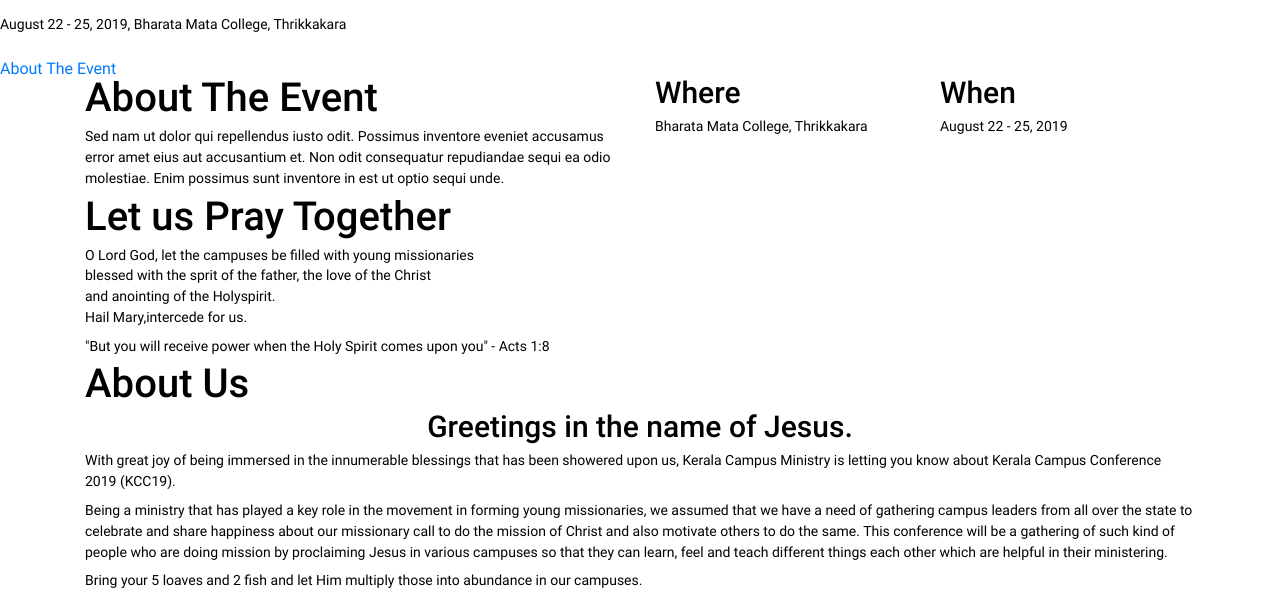
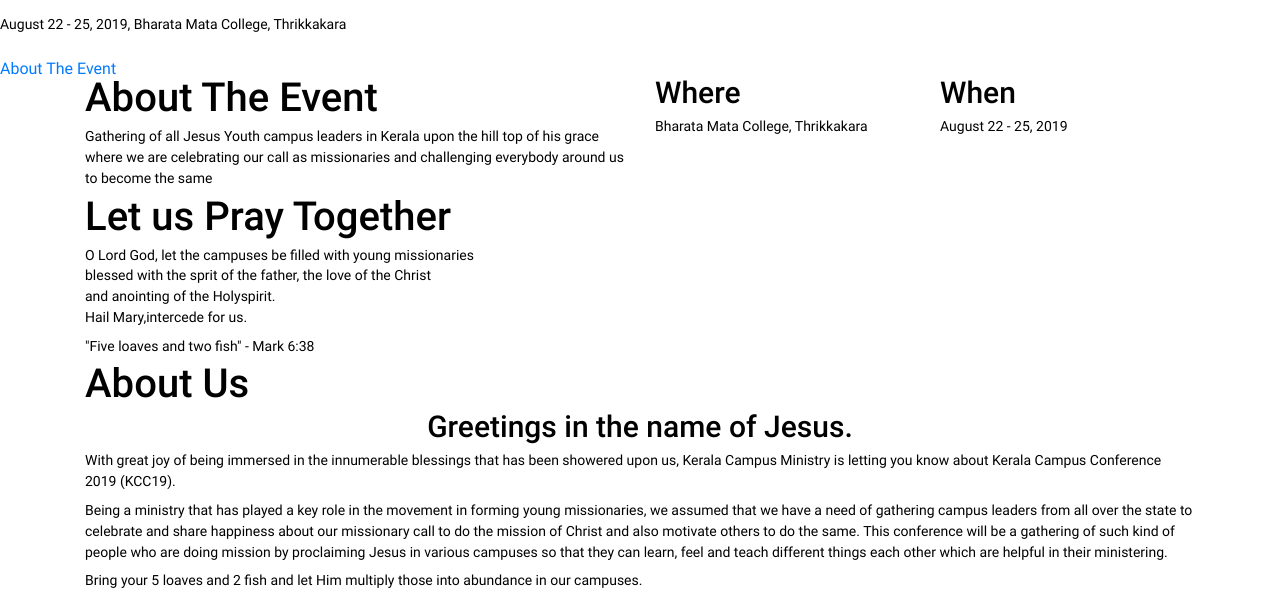
Before and after one commit to lijoev/KCC, a Django app: template src/jycampus/apps/common/templates/common/index.html in a window 1280 px wide. Shown: the part 327-923 px from the top of the page. Run offline with Django 3.2, Linux system fonts and the light colour scheme; the template is opened without the code that fills it, so the values that code supplies are empty; some libraries are stand-ins or nearby versions.

Commit message:
added about the program and changed the WOG

```diff
--- a/src/jycampus/apps/common/templates/common/index.html
+++ b/src/jycampus/apps/common/templates/common/index.html
@@ -90,9 +90,8 @@
         <div class="row">
           <div class="col-lg-6">
             <h2>About The Event</h2>
-            <p>Sed nam ut dolor qui repellendus iusto odit. Possimus inventore eveniet accusamus error amet eius aut
-              accusantium et. Non odit consequatur repudiandae sequi ea odio molestiae. Enim possimus sunt inventore in
-              est ut optio sequi unde.</p>
+            <p> Gathering of all Jesus Youth campus leaders in Kerala upon the hill top of his grace where we are
+              celebrating our call as missionaries and challenging everybody around us to become the same</p>
           </div>
           <div class="col-lg-3">
             <h3>Where</h3>
@@ -134,7 +133,7 @@
       <div class="container wow fadeInUp">
         <div class="section-header">
           <h2></h2>
-          <p>"But you will receive power when the Holy Spirit comes upon you" - Acts 1:8</p>
+          <p>"Five loaves and two fish" - Mark 6:38</p>
         </div>
       </div>
     </section>
```
